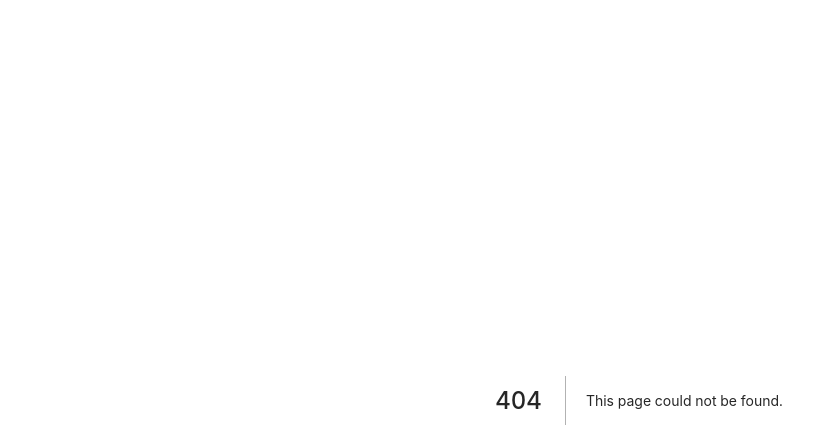
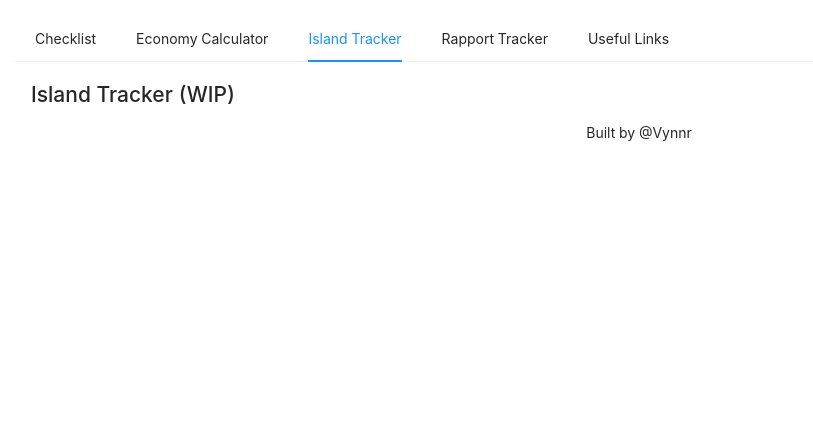
Before and after one commit to arlenpan/seventhark, a Next.js app: page /islands in a window 1280 px wide. Before the commit this address had no page. Shown: the top 448 px of the page, without its empty margins (1-814 px from the left). Built offline with nearby package versions, Linux system fonts and the light colour scheme.

Commit message:
add missing pages

```diff
--- a/src/layouts/MainLayout/MainLayout.jsx
+++ b/src/layouts/MainLayout/MainLayout.jsx
@@ -28,7 +28,10 @@ export default function MainLayout({ children }) {
                     </Menu.ItemGroup>
                 </Menu.SubMenu>
             </Menu>
-            <div className={styles.page}>{children}</div>
+            <section className={styles['page-container']}>
+                <div className={styles.page}>{children}</div>
+                <footer>Built by @Vynnr</footer>
+            </section>
         </div>
     );
 }
--- a/src/layouts/MainLayout/MainLayout.module.scss
+++ b/src/layouts/MainLayout/MainLayout.module.scss
@@ -10,7 +10,14 @@
     flex: 0;
 }
 
-.page {
+.page-container {
     padding: 1rem 2rem;
     overflow: auto;
+    display: flex;
+    align-items: center;
+    flex-direction: column;
 }
+
+.page {
+    width: 100%;
+}
--- a/src/pages/calculator.jsx
+++ b/src/pages/calculator.jsx
@@ -3,7 +3,7 @@ import MainLayout from 'src/layouts/MainLayout';
 const Calculator = () => {
     return (
         <div>
-            <h1>Calculator</h1>
+            <h1>Calculator (WIP)</h1>
         </div>
     );
 };
--- /dev/null
+++ b/src/pages/islands.jsx
@@ -0,0 +1,12 @@
+import MainLayout from 'src/layouts/MainLayout';
+
+const Islands = () => {
+    return (
+        <div>
+            <h1>Island Tracker (WIP)</h1>
+        </div>
+    );
+};
+
+Islands.getLayout = (page) => <MainLayout>{page}</MainLayout>;
+export default Islands;
```
Also changed, not shown: src/pages/rapport.jsx (added, +12 -0 lines).
